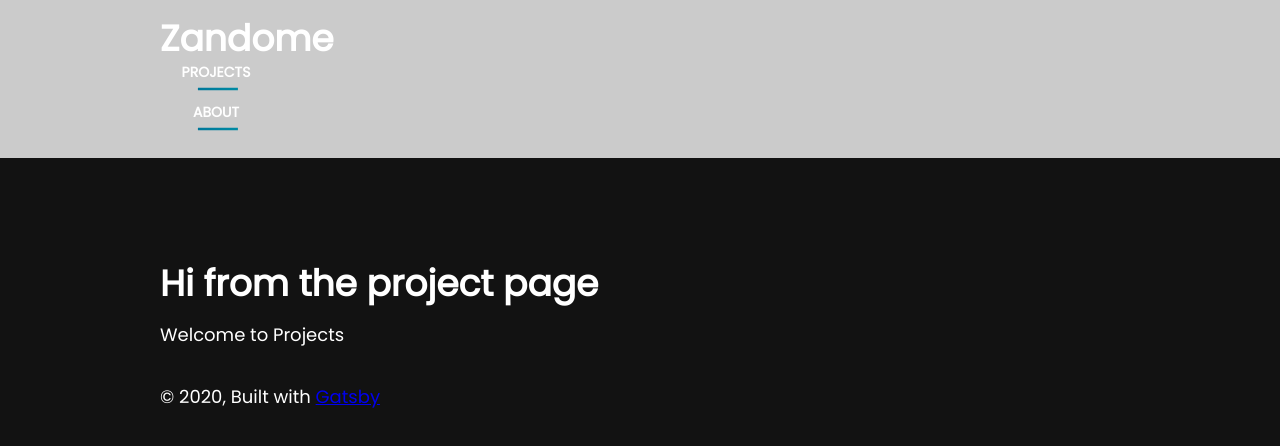
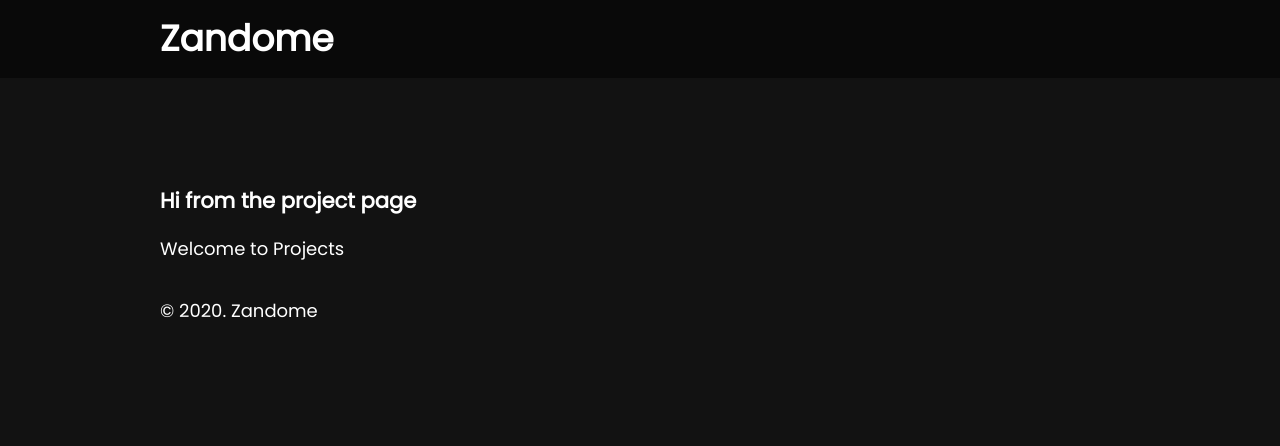
Before and after one commit to Zandomed/zandome, a Gatsby site: page /project in a window 1280 px wide. Built offline with nearby package versions, Linux system fonts and the light colour scheme; Gatsby itself is replaced by a stand-in of ours.

Commit message:
Update pages content and fix css styles

```diff
--- a/src/components/header.tsx
+++ b/src/components/header.tsx
@@ -5,10 +5,11 @@ import ItemNavbar from './item-navbar';
 type DataProps = {
    siteTitle: string;
 };
-const Header: React.FC<DataProps> = ({ siteTitle }) => (
+const Header: React.FC<DataProps> = ({ siteTitle }) => {
+   return (
       <header
          style={{
-         background: `#cbcbcb`,
+            background: `rgba(0,0,0,0.5)`,
             marginBottom: `1.45rem`,
          }}>
          <div
@@ -16,6 +17,9 @@ const Header: React.FC<DataProps> = ({ siteTitle }) => (
                margin: `0 auto`,
                maxWidth: 960,
                padding: `1.45rem 1.0875rem`,
+               display: 'flex',
+               justifyContent: 'space-between',
+               alignItems: 'center',
             }}>
             <h1 style={{ margin: 0 }}>
                <Link
@@ -27,13 +31,14 @@ const Header: React.FC<DataProps> = ({ siteTitle }) => (
                   {siteTitle}
                </Link>
             </h1>
-         <div>
-            <ItemNavbar title={'projects'} to={'/project'} />
-            <ItemNavbar title={'about'} to={'/about'} />
+            <div style={{ display: 'flex' }}>
+               {/* <ItemNavbar title={'projects'} to={'/project'} />
+               <ItemNavbar title={'about'} to={'/about'} /> */}
             </div>
          </div>
       </header>
    );
+};
 
 Header.propTypes = {
    siteTitle: PropTypes.string.isRequired,
--- a/src/components/layout.tsx
+++ b/src/components/layout.tsx
@@ -60,16 +60,16 @@ const Layout: React.FC<DataProps> = ({ children }) => {
                   style={{
                      margin: `0 auto`,
                      maxWidth: 960,
-                     padding: `0 1.0875rem 1.45rem`,
+                     padding: `3.5rem 1.0875rem 1.45rem`,
                   }}>
                   <main>{children}</main>
                   <footer
                      style={{
                         marginTop: `2rem`,
                      }}>
-                     © {new Date().getFullYear()}, Built with
-                     {` `}
-                     <a href="https://www.gatsbyjs.com">Gatsby</a>
+                     © {new Date().getFullYear()}. Zandome
+                     {/* {` `}
+                     <a href="https://www.gatsbyjs.com">Gatsby</a> */}
                   </footer>
                </div>
             </Fragment>
--- a/src/pages/index.tsx
+++ b/src/pages/index.tsx
@@ -19,6 +19,9 @@ const IndexPage: React.FC<PageProps<void>> = () => (
             }}>
             <Image />
          </div>
+         <div>
+            <span style={{ fontSize: '25px', fontWeight: 'bold', marginTop: '2rem' }}>Comming Soon . . .</span>
+         </div>
       </HomeStyle>
    </Fragment>
 );
--- a/src/pages/project.tsx
+++ b/src/pages/project.tsx
@@ -1,17 +1,17 @@
-import React from 'react';
+import React, { Fragment } from 'react';
 import { Link, PageProps } from 'gatsby';
 
 import Layout from '../components/layout';
 import SEO from '../components/seo';
 
 const ProjectPage: React.FC<PageProps<void>> = () => (
-   <>
+   <Fragment>
       <SEO title="Project" />
-      <h1>Hi from the project page</h1>
+      <h3>Hi from the project page</h3>
       <p>Welcome to Projects</p>
       {/* <Link to="/">Go back to the homepage</Link>
       <Link to="/about">Go  to the About</Link> */}
-   </>
+   </Fragment>
 );
 
 export default ProjectPage;
--- a/src/styles/global-styles.ts
+++ b/src/styles/global-styles.ts
@@ -62,6 +62,7 @@ export const GlobalStyles = createGlobalStyle`
   }
 
   main{
-    padding-top: 3.5rem;
+    height: 100%;
+    width: 100%;
   }
 `;
```
Also changed, not shown: src/pages/about.tsx (+6 -26 lines). Lines whose indentation alone changed are shown as unchanged.
